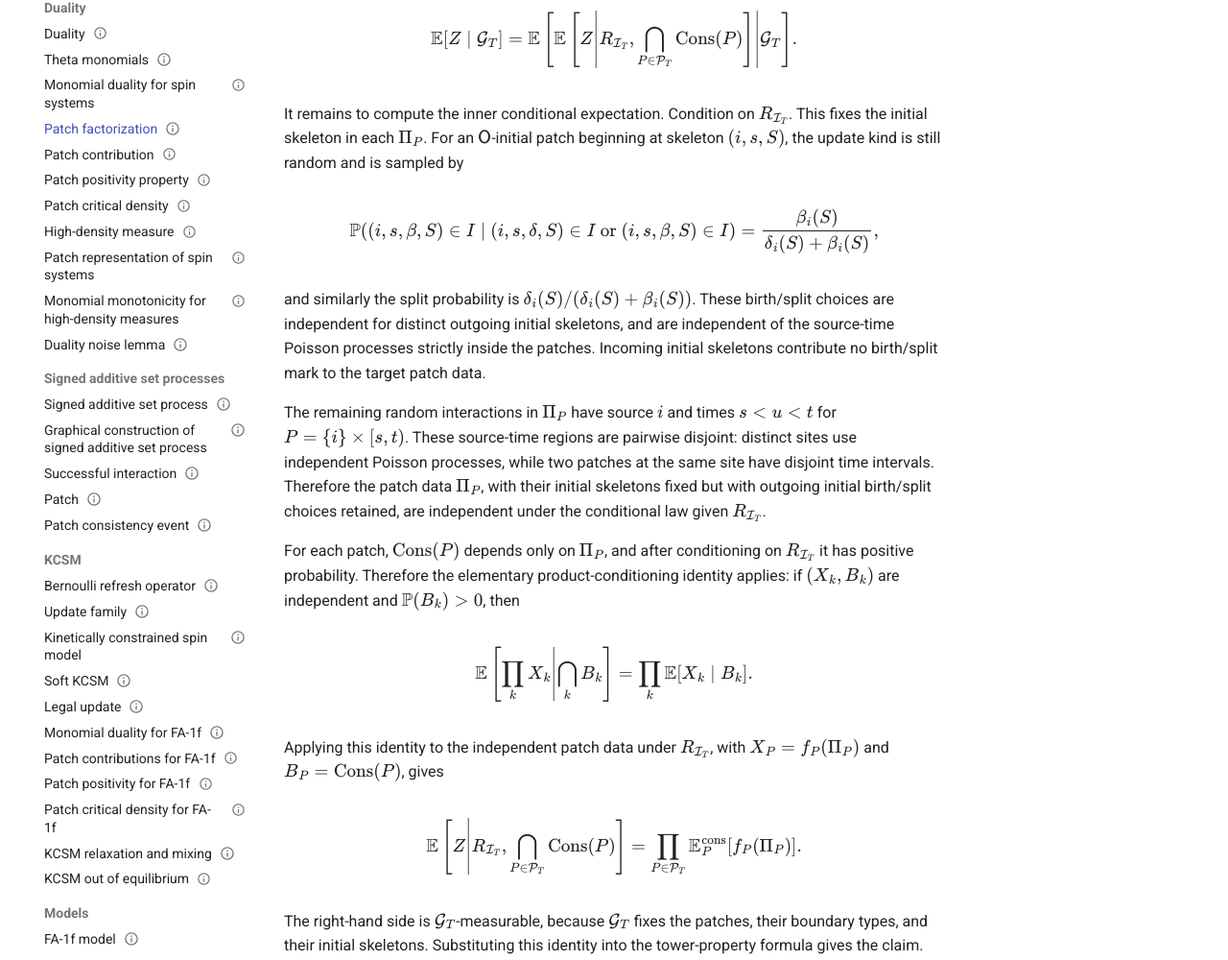
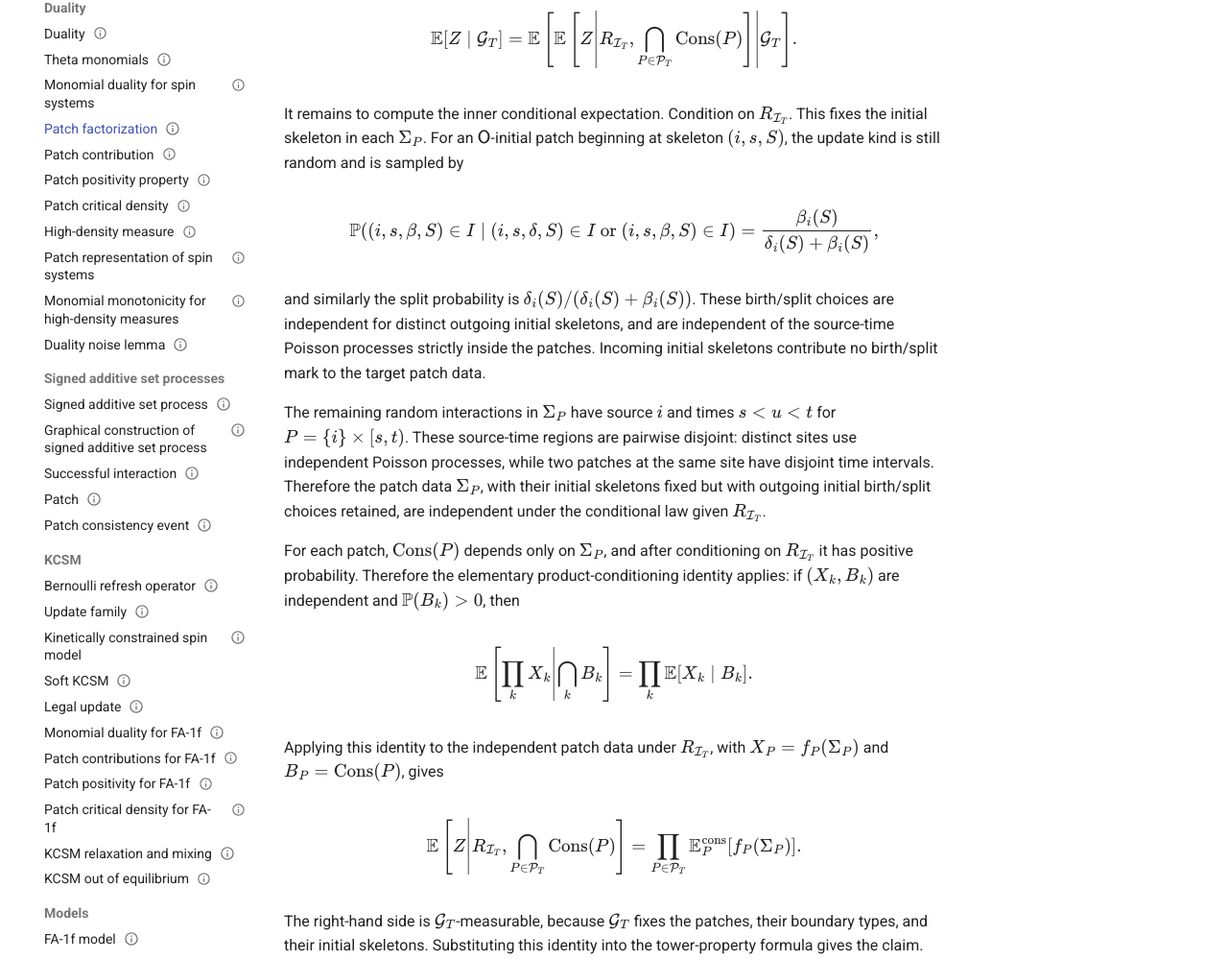
Before and after one commit to maciejgluchowski86-beep/ips-wiki, an MkDocs documentation site: the page built from docs/entries/patch-factorization.md, in a window 1280 px wide and 1400 px high, scrolled down 1579 px. Shown: the part 334-1334 px from the top of the window at 96% size. Built offline with MkDocs 1.6.1 and Material for MkDocs 9.7.7, drawn with Linux system fonts in a browser that asks for light colours; comment, search, counter and statistics services are not loaded; some of the changed text lies outside the part shown.

Commit message:
Rename patch data notation to Sigma

```diff
--- a/docs/entries/patch-factorization.md
+++ b/docs/entries/patch-factorization.md
@@ -14,10 +14,10 @@ tags:
 
 Fix a [signed additive set process](signed-additive-set-process.md), its graphical construction, and a horizon \(T<\infty\). Let \(\cG_T\) be the [successful-interaction](successful-interaction.md) sigma algebra, and let \(\mathcal P_T\) be the set of [patches](patch.md). This factorization is the probabilistic input for the [patch contribution](patch-contribution.md) formulas and the [patch representation of spin systems](patch-representation-of-spin-systems.md).
 
-For \(P\in\mathcal P_T\), let \(\Pi_P\), \(\Omega_P\), \(\mathbb P_P\), \(\mathbb E_P\), \(\operatorname{Cons}(P)\), \(\mathbb P_P^{\operatorname{cons}}\), and \(\mathbb E_P^{\operatorname{cons}}\) be as in the [patch consistency event](patch-consistency-event.md) entry. Set
+For \(P\in\mathcal P_T\), let \(\Sigma_P\), \(\Omega_P\), \(\mathbb P_P\), \(\mathbb E_P\), \(\operatorname{Cons}(P)\), \(\mathbb P_P^{\operatorname{cons}}\), and \(\mathbb E_P^{\operatorname{cons}}\) be as in the [patch consistency event](patch-consistency-event.md) entry. Set
 
 $$
-\mathcal F_P=\sigma(\Pi_P).
+\mathcal F_P=\sigma(\Sigma_P).
 $$
 
 The patch sigma algebra is
@@ -42,12 +42,12 @@ Equivalently, for bounded measurable functions \(f_P:\Omega_P\to\mathbb R\),
 
 $$
 \mathbb E\left[
-\prod_{P\in\mathcal P_T} f_P(\Pi_P)
+\prod_{P\in\mathcal P_T} f_P(\Sigma_P)
 \middle|\cG_T
 \right]
 =
 \prod_{P\in\mathcal P_T}
-\mathbb E_P^{\operatorname{cons}}[f_P(\Pi_P)].
+\mathbb E_P^{\operatorname{cons}}[f_P(\Sigma_P)].
 $$
 
 The product is finite under the local-finiteness assumption in the graphical construction.
@@ -74,7 +74,7 @@ Thus \(R_A\) is the event that all listed source-time-target interactions occur
 Let
 
 $$
-Z=\prod_{P\in\mathcal P_T} f_P(\Pi_P).
+Z=\prod_{P\in\mathcal P_T} f_P(\Sigma_P).
 $$
 
 Since \(R_{\mathcal I_T}\) reveals that every listed successful-interaction skeleton occurs, while \(\bigcap_{P\in\mathcal P_T}\operatorname{Cons}(P)\) guarantees that no additional successful interaction occurs inside any patch and that outgoing terminal boundaries have active source, the pair of conditions
@@ -96,7 +96,7 @@ $$
 \right].
 $$
 
-It remains to compute the inner conditional expectation. Condition on \(R_{\mathcal I_T}\). This fixes the initial skeleton in each \(\Pi_P\). For an \(\mathsf O\)-initial patch beginning at skeleton \((i,s,S)\), the update kind is still random and is sampled by
+It remains to compute the inner conditional expectation. Condition on \(R_{\mathcal I_T}\). This fixes the initial skeleton in each \(\Sigma_P\). For an \(\mathsf O\)-initial patch beginning at skeleton \((i,s,S)\), the update kind is still random and is sampled by
 
 $$
 \mathbb P((i,s,\beta,S)\in I\mid (i,s,\delta,S)\in I\text{ or }(i,s,\beta,S)\in I)
@@ -106,9 +106,9 @@ $$
 
 and similarly the split probability is \(\delta_i(S)/(\delta_i(S)+\beta_i(S))\). These birth/split choices are independent for distinct outgoing initial skeletons, and are independent of the source-time Poisson processes strictly inside the patches. Incoming initial skeletons contribute no birth/split mark to the target patch data.
 
-The remaining random interactions in \(\Pi_P\) have source \(i\) and times \(s<u<t\) for \(P=\{i\}\times[s,t)\). These source-time regions are pairwise disjoint: distinct sites use independent Poisson processes, while two patches at the same site have disjoint time intervals. Therefore the patch data \(\Pi_P\), with their initial skeletons fixed but with outgoing initial birth/split choices retained, are independent under the conditional law given \(R_{\mathcal I_T}\).
+The remaining random interactions in \(\Sigma_P\) have source \(i\) and times \(s<u<t\) for \(P=\{i\}\times[s,t)\). These source-time regions are pairwise disjoint: distinct sites use independent Poisson processes, while two patches at the same site have disjoint time intervals. Therefore the patch data \(\Sigma_P\), with their initial skeletons fixed but with outgoing initial birth/split choices retained, are independent under the conditional law given \(R_{\mathcal I_T}\).
 
-For each patch, \(\operatorname{Cons}(P)\) depends only on \(\Pi_P\), and after conditioning on \(R_{\mathcal I_T}\) it has positive probability. Therefore the elementary product-conditioning identity applies: if \((X_k,B_k)\) are independent and \(\mathbb P(B_k)>0\), then
+For each patch, \(\operatorname{Cons}(P)\) depends only on \(\Sigma_P\), and after conditioning on \(R_{\mathcal I_T}\) it has positive probability. Therefore the elementary product-conditioning identity applies: if \((X_k,B_k)\) are independent and \(\mathbb P(B_k)>0\), then
 
 $$
 \mathbb E\left[\prod_k X_k\middle|\bigcap_k B_k\right]
@@ -116,13 +116,13 @@ $$
 \prod_k \mathbb E[X_k\mid B_k].
 $$
 
-Applying this identity to the independent patch data under \(R_{\mathcal I_T}\), with \(X_P=f_P(\Pi_P)\) and \(B_P=\operatorname{Cons}(P)\), gives
+Applying this identity to the independent patch data under \(R_{\mathcal I_T}\), with \(X_P=f_P(\Sigma_P)\) and \(B_P=\operatorname{Cons}(P)\), gives
 
 $$
 \mathbb E\left[Z\middle|R_{\mathcal I_T},\bigcap_{P\in\mathcal P_T}\operatorname{Cons}(P)\right]
 =
 \prod_{P\in\mathcal P_T}
-\mathbb E_P^{\operatorname{cons}}[f_P(\Pi_P)].
+\mathbb E_P^{\operatorname{cons}}[f_P(\Sigma_P)].
 $$
 
 The right-hand side is \(\cG_T\)-measurable, because \(\cG_T\) fixes the patches, their boundary types, and their initial skeletons. Substituting this identity into the tower-property formula gives the claim.
```
